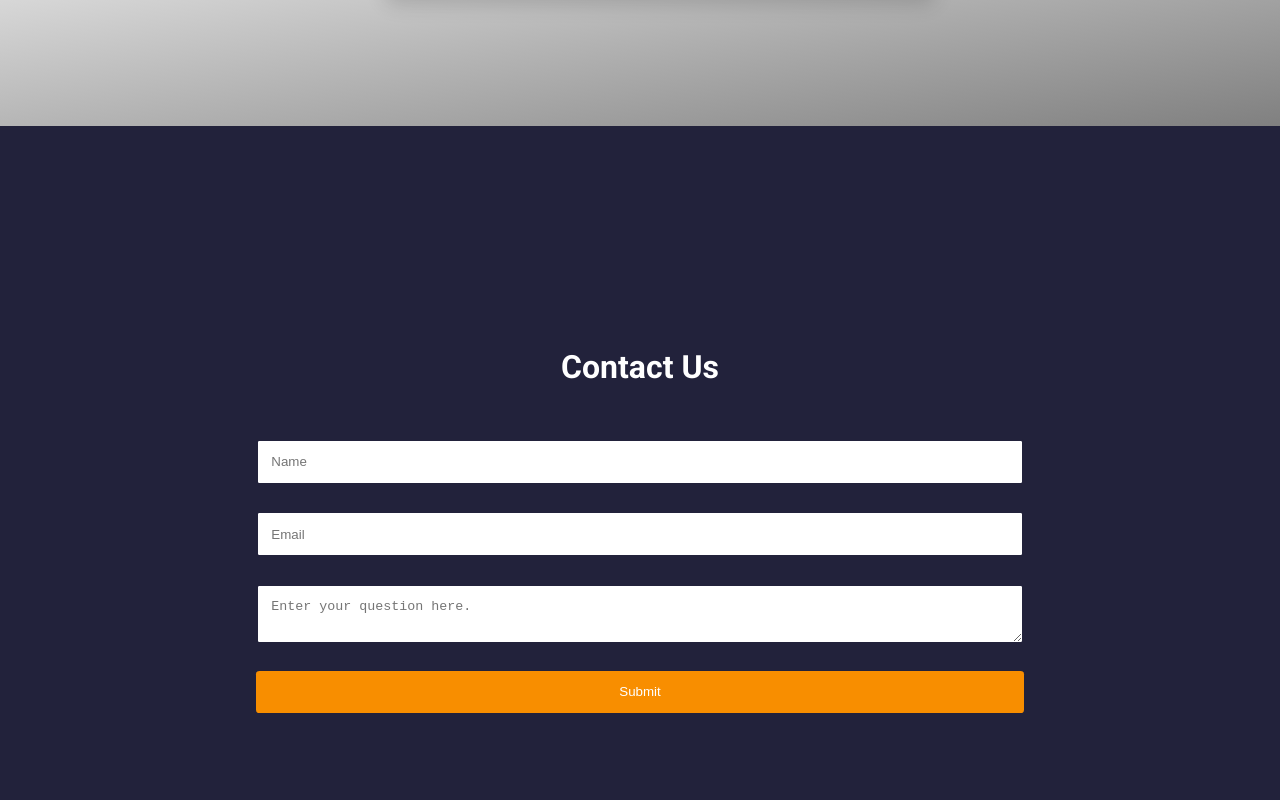
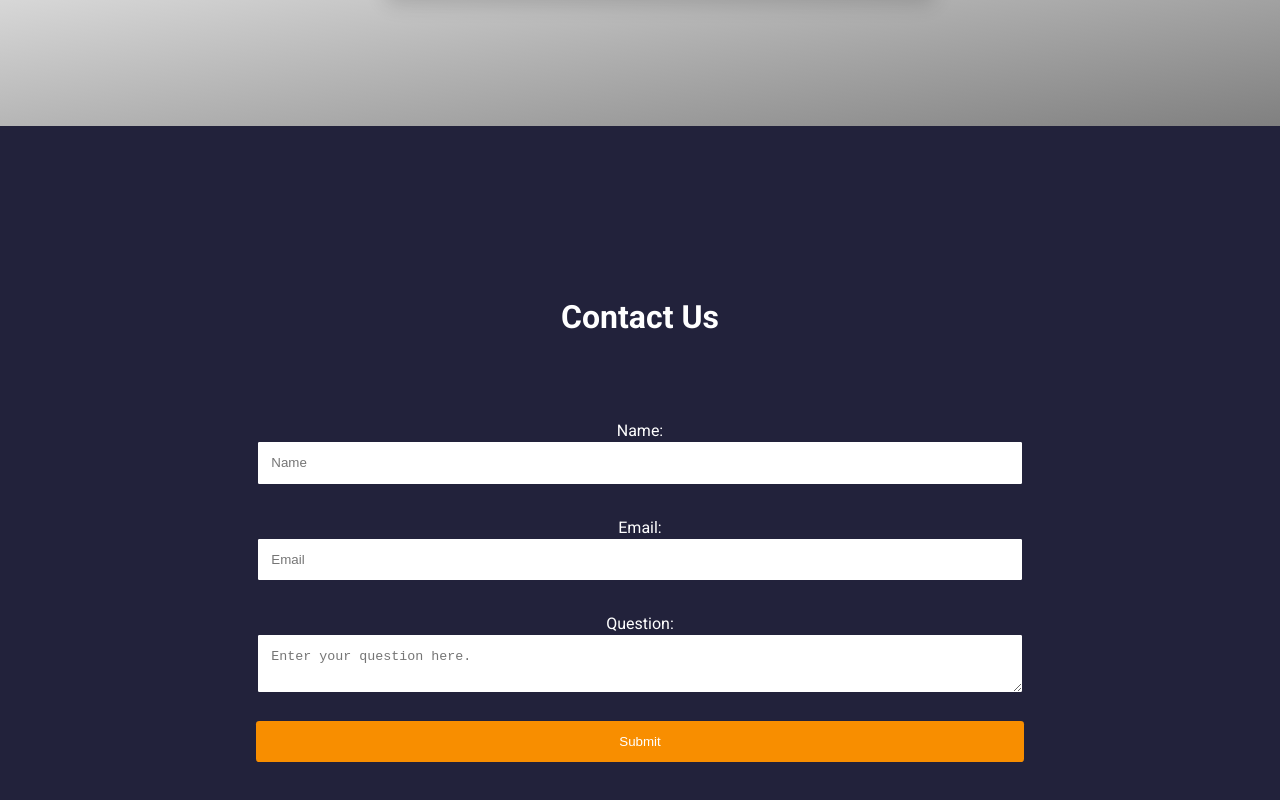
Before and after one commit to code-experiment/code-experiment-website, a React (Create React App) app in the folder client/: page / in a window 1280 px wide. Shown: the part 2123-2923 px from the top of the page. Built offline with nearby package versions, Linux system fonts and the light colour scheme.

Commit message:
added some simple lables to contact form

```diff
--- a/client/src/components/ContactForm.js
+++ b/client/src/components/ContactForm.js
@@ -52,6 +52,9 @@ const ContactForm = () => {
       <div className="contact-form-container container" id="Contact">
         <h1 className="contact-form-header-text">Contact Us</h1>
         <form onSubmit={handleSubmit(onSubmit)} className="contact-form">
+
+        <label className="contact-form contact-form-header-text">
+          Name:
           <input
             className="contact-form--input"
             type="text"
@@ -59,10 +62,13 @@ const ContactForm = () => {
             name="name"
             ref={register({ required: "Required" })}
           />
+          </label>
           {errors.name && errors.name.type === "required" && (
             <span className="contact-form-error">This is required</span>
           )}
 
+          <label className="contact-form contact-form-header-text">
+            Email:
             <input
               className="contact-form--input"
               type="email"
@@ -76,16 +82,21 @@ const ContactForm = () => {
                 },
               })}
             />
+          </label>
           {errors.name && errors.name.type === "required" && (
             <span className="contact-form-error">This is required</span>
             )}
 
+          <label className="contact-form contact-form-header-text">
+            Question:
             <textarea
               placeholder="Enter your question here."
               className="contact-form--input"
               name="question"
               ref={register({ required: "Required" })}
             />
+          </label>
+
           {errors.name && errors.name.type === "required" && (
             <span className="contact-form-error">This is required</span>
           )}
```
Also changed, not shown: 2 other files (tests, documents, lock files or other folders). Lines whose indentation alone changed are shown as unchanged.
